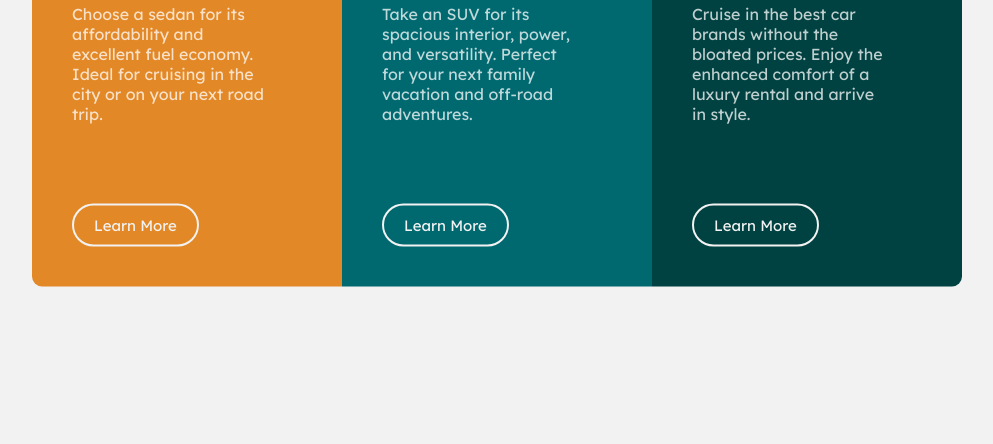
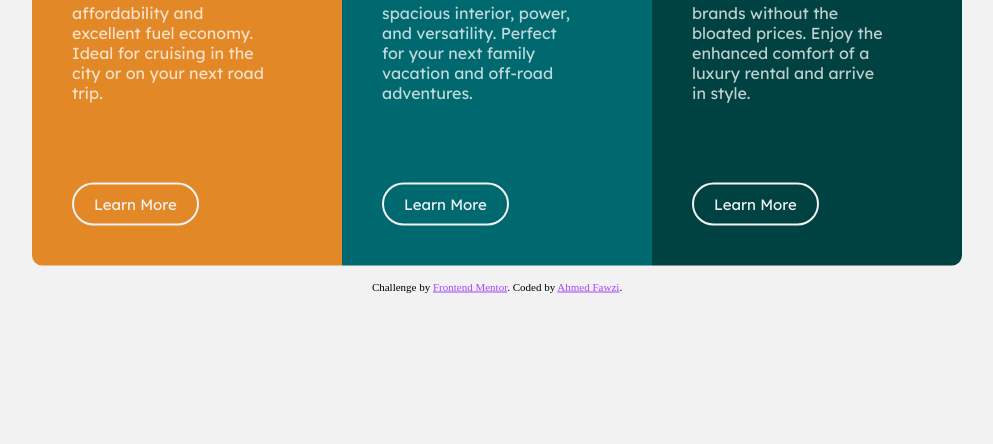
Before and after one commit to AhmedFawzi44/3-column-preview-card-component, a plain HTML site: page index.html in a window 1280 px wide. Shown: the part 356-800 px from the top of the page, without its empty margins (143-1136 px from the left). Drawn offline with Linux system fonts and the light colour scheme.

Commit message:
Upload The Design

```diff
--- a/css/main.css
+++ b/css/main.css
@@ -75,12 +75,13 @@ body {
 .attribution {
   font-size: 11px;
   text-align: center;
+  margin: 15px 0;
 }
 .attribution a {
   color: hsl(271, 100%, 64%);
 }
 @media (min-width: 992px) {
-  .container {
+  .b-cont {
     position: absolute;
     left: 50%;
     top: 50%;
@@ -114,4 +115,7 @@ body {
   .container .box3 {
     padding: 20px;
   }
+  .attribution{
+    font-size: 10px;
+  }
 }
--- a/index.html
+++ b/index.html
@@ -16,6 +16,8 @@
     <!-- Feel free to remove these styles or customise in your own stylesheet 👍 -->
   </head>
   <body>
+    <div class="b-cont">
+
       <div class="container">
         <div class="box1">
           <div class="logo"><img src="images/icon-sedans.svg" alt="" /></div>
@@ -51,5 +53,6 @@
           >Frontend Mentor</a
         >. Coded by <a href="#">Ahmed Fawzi</a>.
       </div>
+    </div>
   </body>
 </html>
```
Lines whose indentation alone changed are shown as unchanged.
